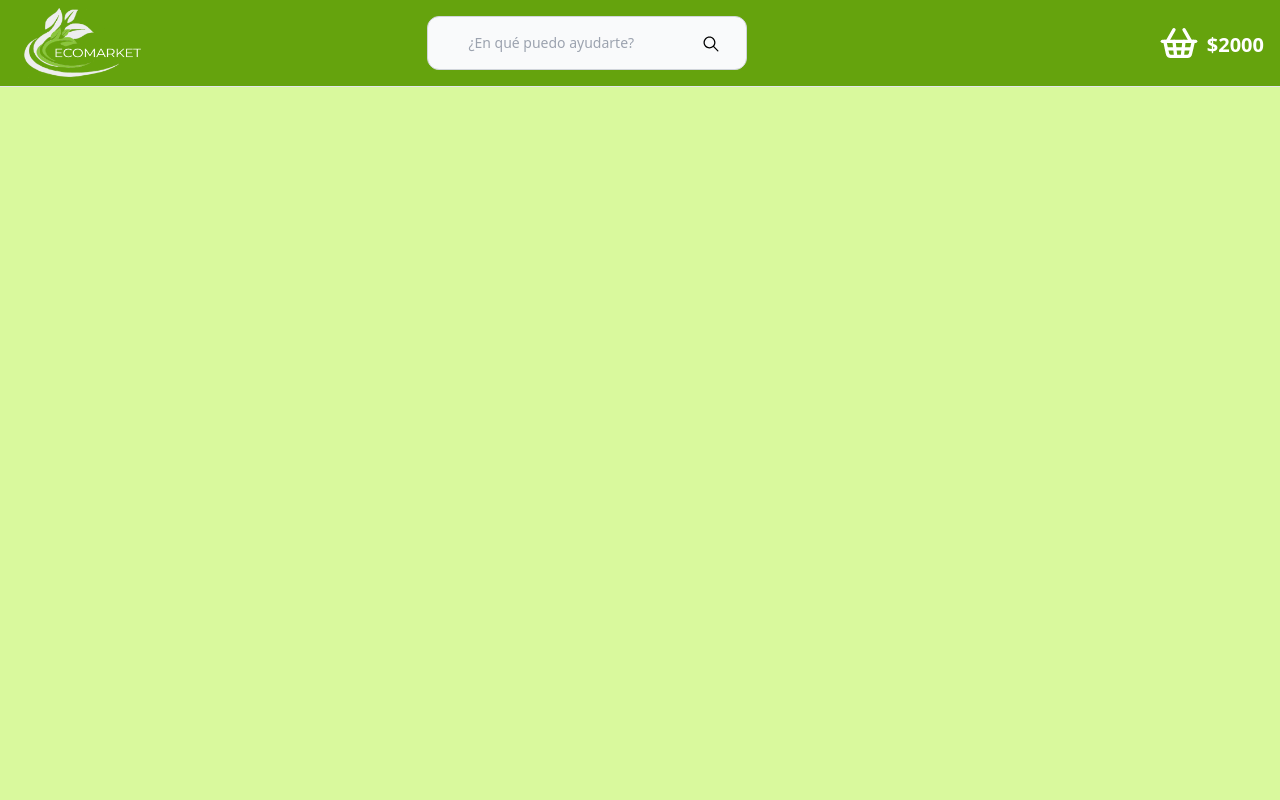
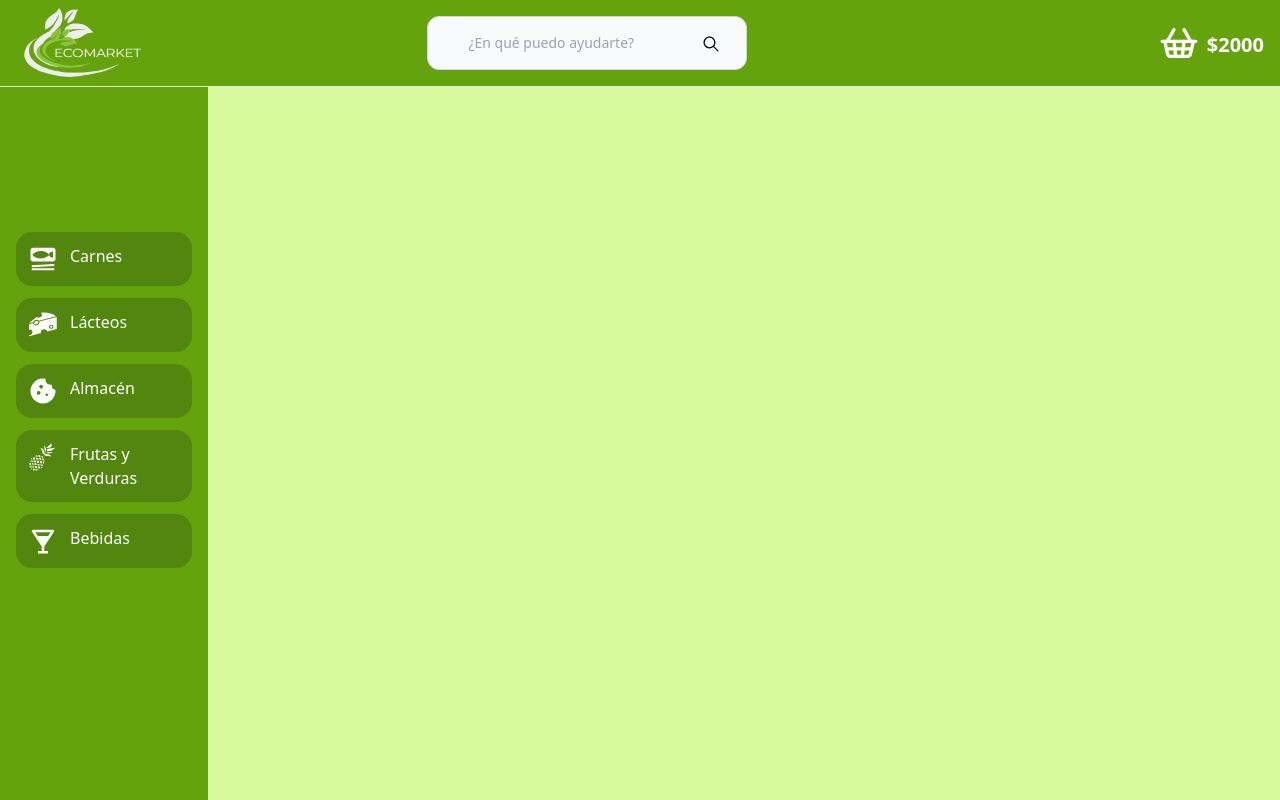
Before and after one commit to LucasFernandez111/ECOMARKET, a React (Vite) app: page /home in a window 1280 px wide. Built offline with nearby package versions, Linux system fonts and the light colour scheme.

Commit message:
Add List Section

```diff
--- a/src/pages/Home.jsx
+++ b/src/pages/Home.jsx
@@ -1,10 +1,12 @@
 import React from "react";
 import Nav from "../components/Nav";
+import ListSections from "../components/ListSections";
 
 const Home = () => {
   return (
-    <div className=" bg-lime-200 w-screen h-screen">
+    <div className=" bg-lime-200 w-screen h-screen ">
       <Nav />
+      <ListSections></ListSections>
     </div>
   );
 };
```
